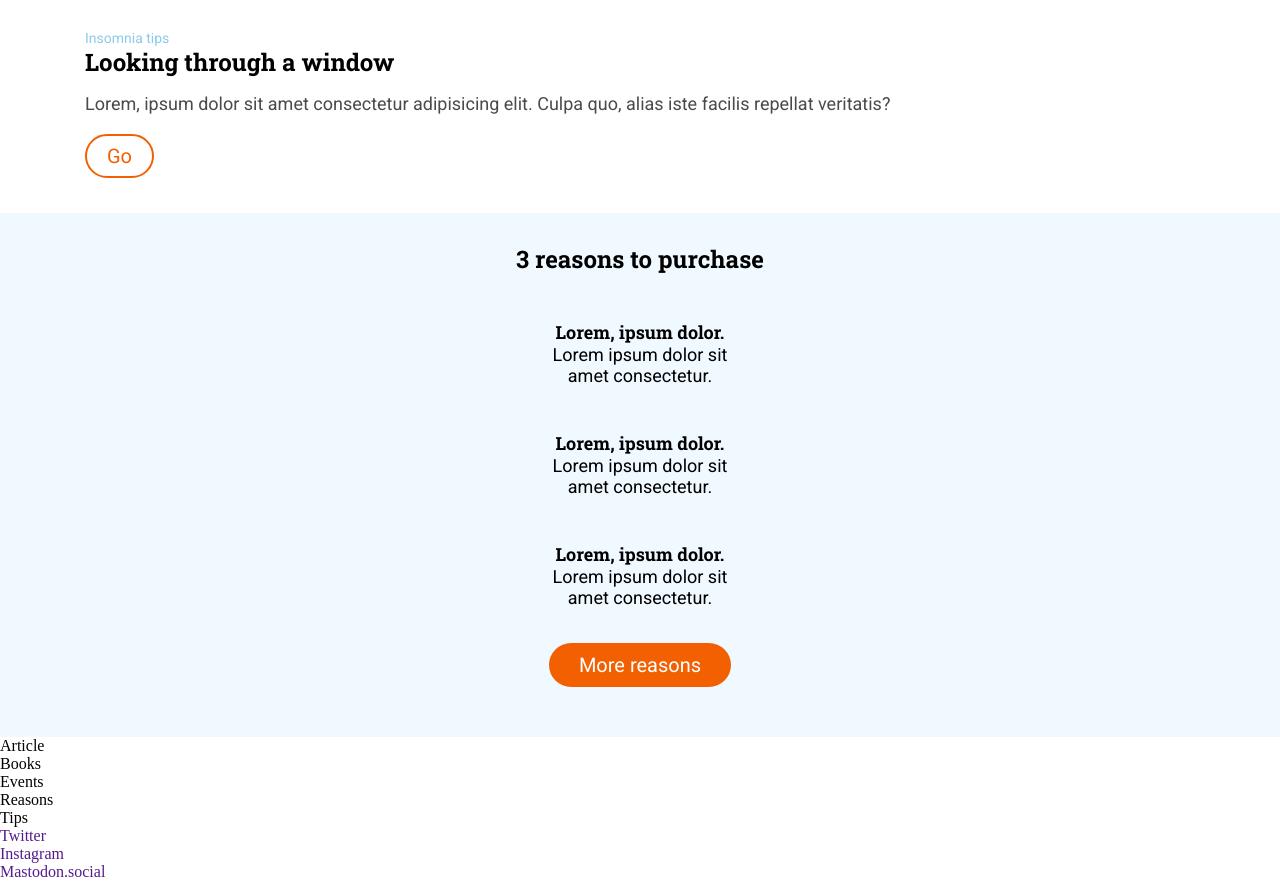
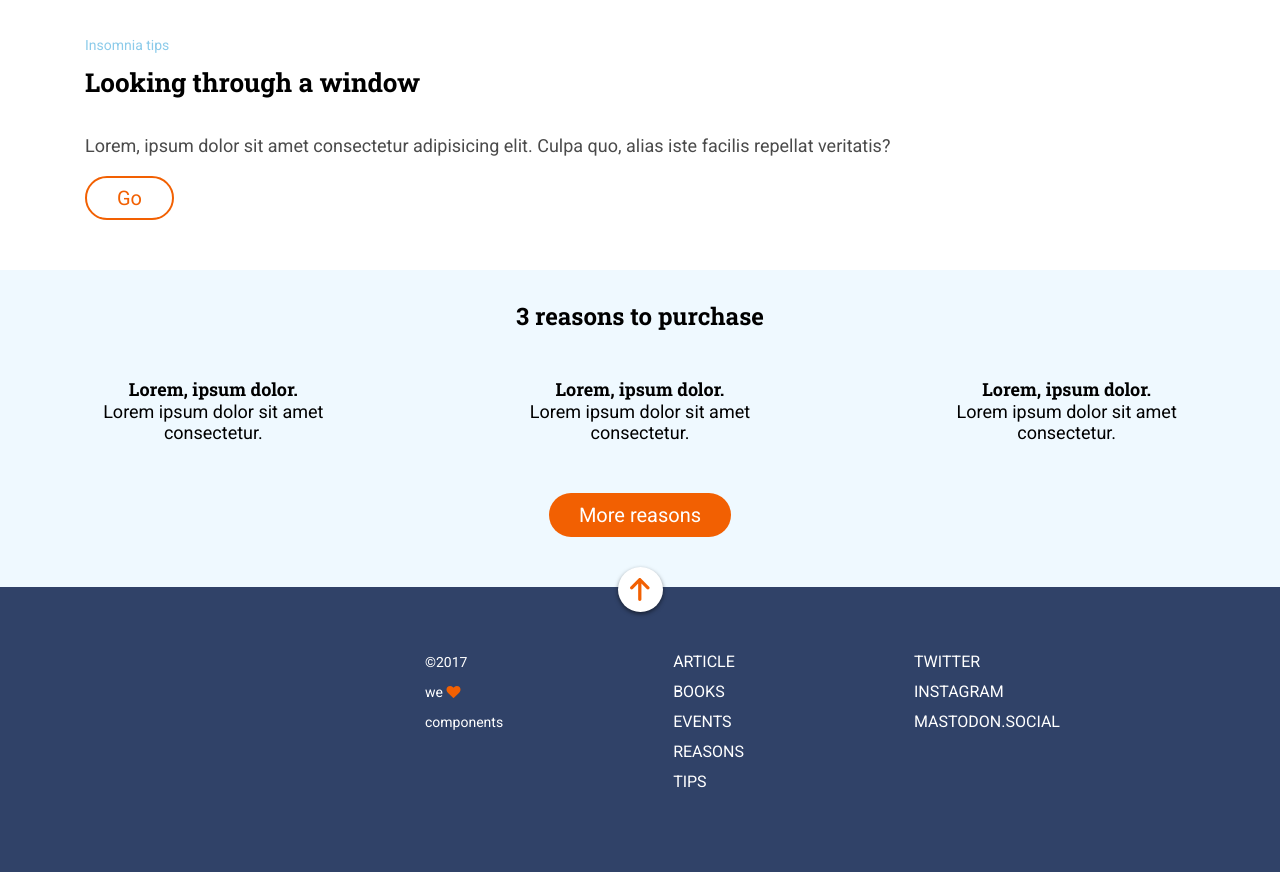
Before and after one commit to Adalab/modulo-1-evaluacion-final-adrmenendez, a website: page docs/index.html in a window 1280 px wide. Shown: the part 800-1681 px from the top of the page. Drawn offline with Linux system fonts and the light colour scheme.

Commit message:
add docs

```diff
--- a/docs/index.html
+++ b/docs/index.html
@@ -5,6 +5,7 @@
     <meta charset="UTF-8">
     <meta http-equiv="X-UA-Compatible" content="IE=edge">
     <meta name="viewport" content="width=device-width, initial-scale=1.0">
+    <link rel="stylesheet" href="https://cdnjs.cloudflare.com/ajax/libs/font-awesome/4.7.0/css/font-awesome.min.css">
     <link rel="stylesheet" href="./assets/css/main.css">
     <title>Evaluación final</title>
 </head>
@@ -15,10 +16,10 @@
         <a href="https://adalab.es/" title="web-adalab"><img src="./assets/images/ico-menu.svg" alt="menu" class="nav_menu--img" title="menu"></a>
     </nav>
 
-    <header class="header">
+    <header id="header" class="header">
         <h1 class="header_title">Anonymous proxy</h1>
         <h2 class="header_subtitle">In hac habitasse platea dictumst.</h2>
-        <a href="https://adalab.es/" title="scroll" class="header_scroll"><img src="./assets/images/ico-scroll-down.svg" alt="scroll" class="header_scroll--img" title="menu"></a>
+        <a href="#reasons" title="scroll" class="header_scroll"><img src="./assets/images/ico-scroll-down.svg" alt="scroll" class="header_scroll--img" title="menu"></a>
     </header>
     <main>
 
@@ -26,46 +27,55 @@
             <p class="description_tips">Insomnia tips</p>
             <h3 class="description_title">Looking through a window</h3>
             <p class="description_text">Lorem, ipsum dolor sit amet consectetur adipisicing elit. Culpa quo, alias iste facilis repellat veritatis?</p>
-            <a href="" class="description_button" title="Go">Go</a>
+            <a href="https://adalab.es/" class="description_button" title="Go">Go</a>
         </section>
 
-        <section class="reasons">
+        <section id="reasons" class="reasons">
             <h3 class="reasons_title container">3 reasons to purchase</h3>
-            <section class="article">
-                <article class="article container">
-                    <h4 class="article--title">Lorem, ipsum dolor.</h4>
-                    <p class="article--text">Lorem ipsum dolor sit amet consectetur.</p>
+            <section class="main-articles">
+                <article class="main-articles_article container">
+                    <h4 class="main-articles_article--title">Lorem, ipsum dolor.</h4>
+                    <p class="main-articles_article--text">Lorem ipsum dolor sit amet consectetur.</p>
                 </article>
-                <article class="article container">
-                    <h4 class="article--title">Lorem, ipsum dolor.</h4>
-                    <p class="article--text">Lorem ipsum dolor sit amet consectetur.</p>
+                <article class="main-articles_article container">
+                    <h4 class="main-articles_article--title">Lorem, ipsum dolor.</h4>
+                    <p class="main-articles_article--text">Lorem ipsum dolor sit amet consectetur.</p>
                 </article>
-                <article class="article container">
-                    <h4 class="article--title">Lorem, ipsum dolor.</h4>
-                    <p class="article--text">Lorem ipsum dolor sit amet consectetur.</p>
+                <article class="main-articles_article container">
+                    <h4 class="main-articles_article--title">Lorem, ipsum dolor.</h4>
+                    <p class="main-articles_article--text">Lorem ipsum dolor sit amet consectetur.</p>
                 </article>
             </section>
-            <a href="" class="reasons_button">More reasons</a>
+            <a href="https://adalab.es/" class="reasons_button">More reasons</a>
         </section>
 
     </main>
-    <footer class="footer">
-        <nav>
-            <ul class="link_page">
-                <li><a href="" class="link_page_item"></a>Article</li>
-                <li><a href="" class="link_page_item"></a>Books</li>
-                <li><a href="" class="link_page_item"></a>Events</li>
-                <li><a href="" class="link_page_item"></a>Reasons</li>
-                <li><a href="" class="link_page_item"></a>Tips</li>
-            </ul>
-        </nav>
-        <nav>
-            <ul class="link_media">
-                <li><a href="" class="link_page_item">Twitter</a></li>
-                <li><a href="" class="link_page_item">Instagram</a></li>
-                <li><a href="" class="link_page_item">Mastodon.social</a></li>
-            </ul>
-        </nav>
+    <div class="footer_scroll">
+        <a href="#header" title="scroll" class="footer_scroll--circle"><img src="./assets/images/ico-arrow.svg" alt="scroll" class="footer_scroll--img" title="menu"></a>
+    </div>
+    <footer class="footer_background">
+        <section class="footer">
+            <nav class="container">
+                <ul class="footer_links">
+                    <li><a href="https://adalab.es/" class="footer_links--item">Article</a></li>
+                    <li><a href="https://adalab.es/" class="footer_links--item">Books</a></li>
+                    <li><a href="https://adalab.es/" class="footer_links--item">Events</a></li>
+                    <li><a href="https://adalab.es/" class="footer_links--item">Reasons</a></li>
+                    <li><a href="https://adalab.es/" class="footer_links--item">Tips</a></li>
+                </ul>
+            </nav>
+            <nav class="container">
+                <ul class="footer_links">
+                    <li><a href="https://adalab.es/" class="footer_links--item">Twitter</a></li>
+                    <li><a href="https://adalab.es/" class="footer_links--item">Instagram</a></li>
+                    <li><a href="https://adalab.es/" class="footer_links--item">Mastodon.social</a><li>
+                </ul>
+            </nav>
+            <section class="footer_copy container">
+                <p class="footer_copy--item">&copy;2017</p>
+                <p class="footer_copy--item">we <i class="fa fa-heart" aria-hidden="true"></i> components</p>
+            </section>
+        </section>
     </footer>
 </body>
 </html>
--- a/src/scss/layout/_footer.scss
+++ b/src/scss/layout/_footer.scss
@@ -21,7 +21,9 @@
 }
 
 .footer {
-  background-color: $footerBackground;
+  &_background {
+    background-color: $footerBackground;
+  }
   text-align: center;
   padding: 60px 0 45px 0;
   @include tablet {
@@ -29,6 +31,9 @@
     display: flex;
     flex-direction: row;
     justify-content: space-between;
+  }
+  @include desktop {
+    @include contentCentered(600px);
   }
   &_links {
     padding-bottom: 30px;
```
Also changed, not shown: src/html/partials/footer.html (+3 -1 lines), docs/assets/css/main.css.
